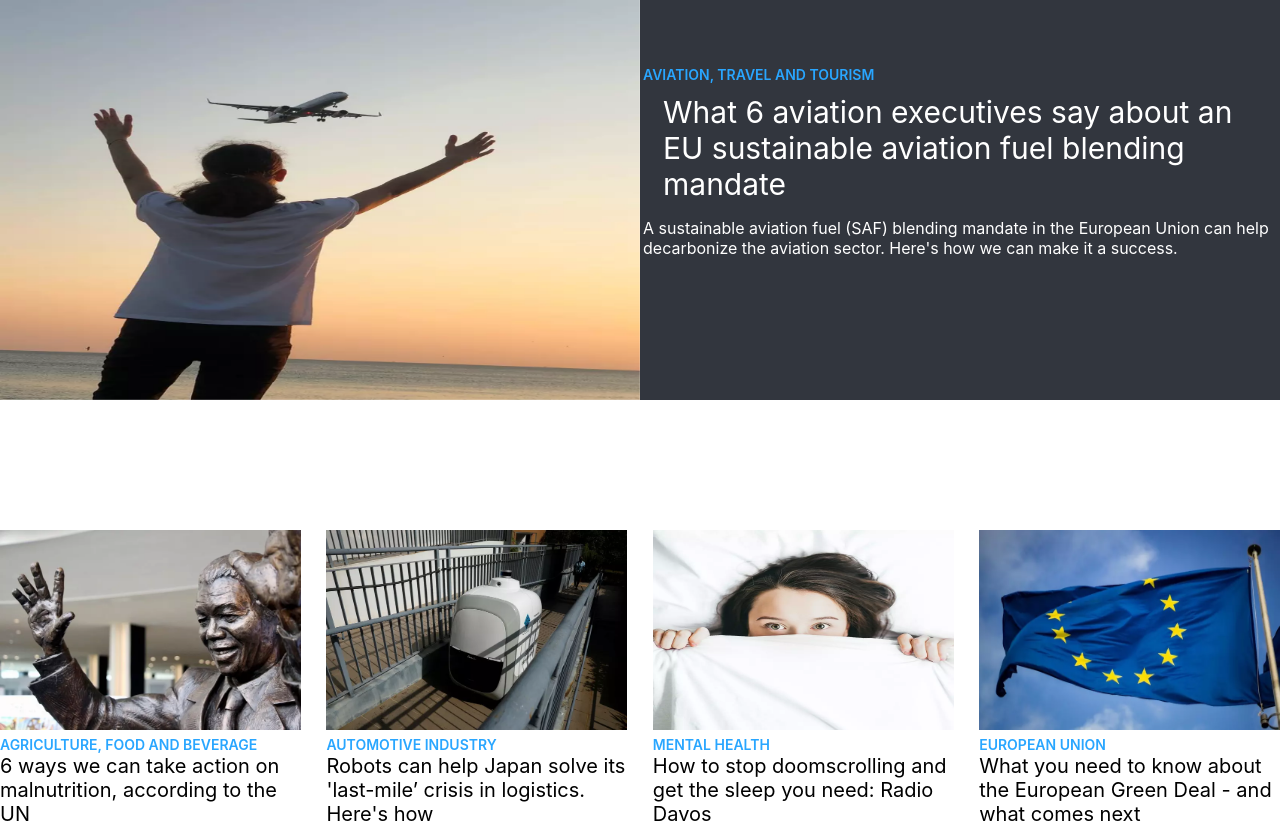
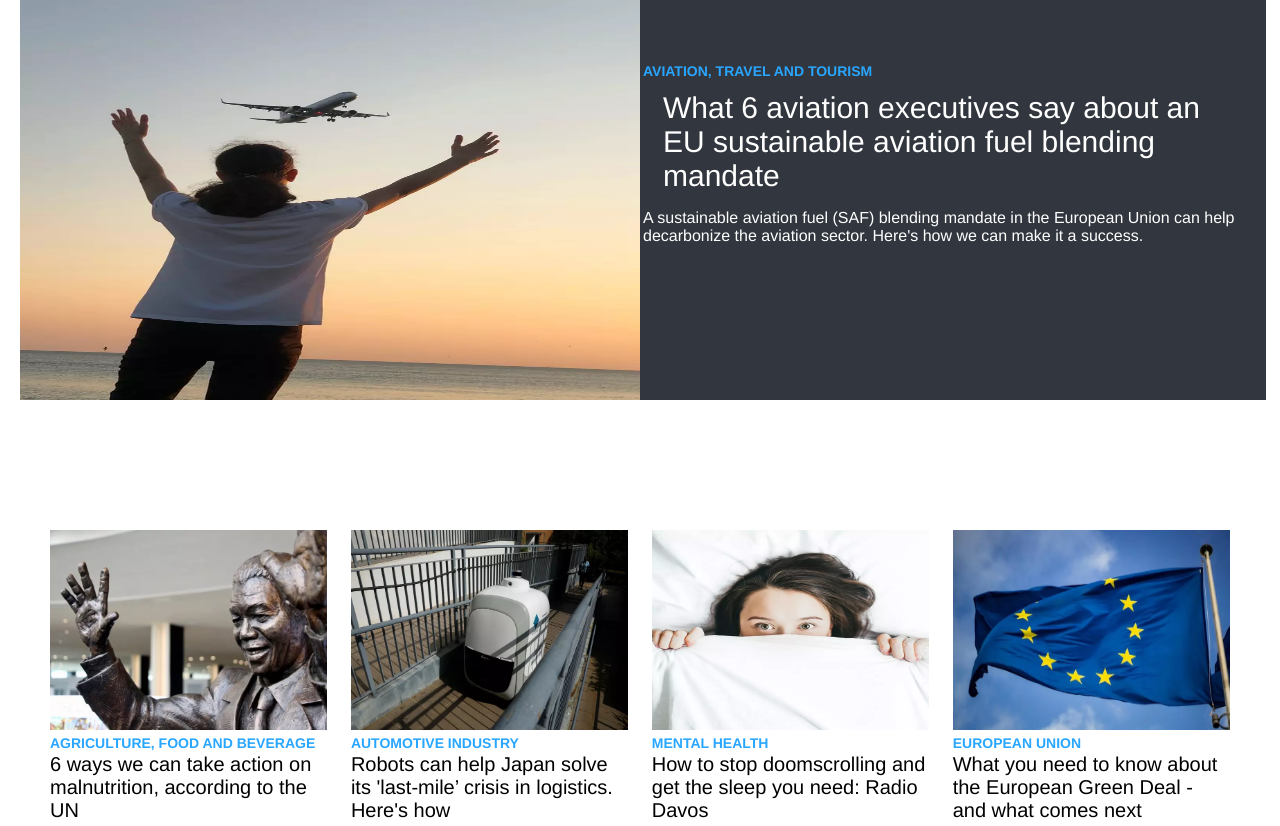
Before and after one commit to saikumar1809/internship-report, a React (Create React App) app: page / in a window 1280 px wide. Built offline with nearby package versions, Linux system fonts and the light colour scheme; the HTML template or start-up script is replaced by a standard one.

Commit message:
added padding

```diff
--- a/package.json
+++ b/package.json
@@ -1,11 +1,13 @@
 {
   "name": "section",
+  "homepage": "https://saikumar1809.github.io/section",
   "version": "0.1.0",
   "private": true,
   "dependencies": {
     "@testing-library/jest-dom": "^5.14.1",
     "@testing-library/react": "^11.2.7",
     "@testing-library/user-event": "^12.8.3",
+    "gh-pages": "^3.2.3",
     "react": "^17.0.2",
     "react-dom": "^17.0.2",
     "react-router-dom": "^5.2.0",
@@ -13,6 +15,8 @@
     "web-vitals": "^1.1.2"
   },
   "scripts": {
+    "predeploy": "npm run build",
+    "deploy": "gh-pages -d build",
     "start": "react-scripts start",
     "build": "react-scripts build",
     "test": "react-scripts test",
--- a/src/components/Cards.css
+++ b/src/components/Cards.css
@@ -1,8 +1,10 @@
 .news-cards-container {
   display: grid;
   height: 50%;
-
+  font-family: 'Neue Helvetica W01', 'Helvetica Neue', Helvetica, Arial,
+    sans-serif;
   grid-template-columns: 1fr;
+  padding: 0 50px;
 }
 .news-card {
   padding: 40px auto;
@@ -51,6 +53,7 @@ news-info-container {
     grid-template-columns: 1fr 1fr;
     height: auto;
     column-gap: 2%;
+    padding: 0 20px;
   }
 }
 @media only screen and (min-width: 975px) {
@@ -58,5 +61,6 @@ news-info-container {
     grid-template-columns: 1fr 1fr 1fr 1fr;
     height: auto;
     column-gap: 2%;
+    padding: 0 50px;
   }
 }
--- a/src/components/Cover.css
+++ b/src/components/Cover.css
@@ -1,6 +1,9 @@
 .cover {
   display: grid;
   grid-template-rows: auto auto;
+  padding: 0 20px;
+  font-family: 'Neue Helvetica W01', 'Helvetica Neue', Helvetica, Arial,
+    sans-serif;
 }
 .cover-img-container {
   height: auto;
@@ -51,6 +54,7 @@
     height: 500px;
     grid-template-columns: 1fr 1fr;
     grid-template-rows: 80%;
+    padding: 0 20px;
   }
   .cover-img-container {
     width: 100%;
```
Also changed, not shown: 1 other file (tests, documents, lock files or other folders).
